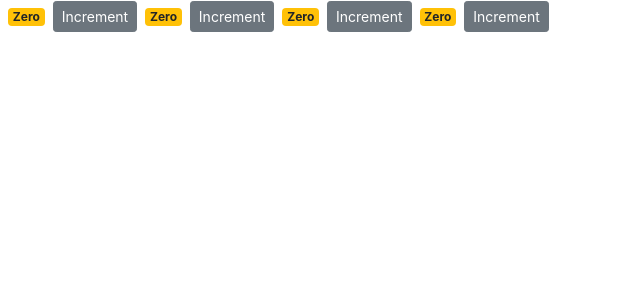
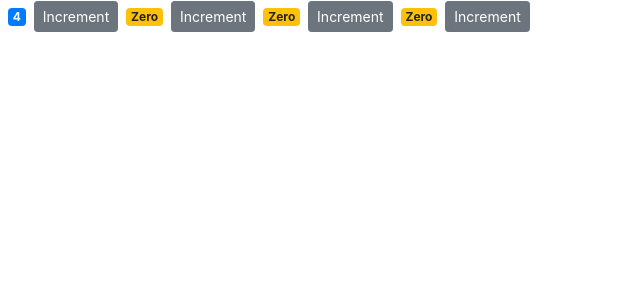
Before and after one commit to wesleyberry/counterapp, a React (Create React App) app: page / in a window 1280 px wide. Shown: the top 300 px of the page, without its empty margins (0-640 px from the left). Built offline with nearby package versions, Linux system fonts and the light colour scheme.

Commit message:
passed props

```diff
--- a/src/components/counter.jsx
+++ b/src/components/counter.jsx
@@ -2,12 +2,12 @@ import React, { Component } from 'react';
 
 class Counter extends Component {
     state = {
-        count: 0,
+        value: this.props.value
     };
 
     handleIncrement = () => {
         this.setState({
-            count: this.state.count + 1
+            value: this.state.value + 1
         });
     };
 
@@ -21,13 +21,13 @@ class Counter extends Component {
     }
 
     formatCount() {
-        const { count } = this.state;
-        return count === 0 ? 'Zero' : count;
+        const { value } = this.state;
+        return value === 0 ? 'Zero' : value;
     }
 
     getBadgeClasses() {
         let classes = "badge m-2 badge-"
-        classes += this.state.count === 0 ? 'warning' : 'primary';
+        classes += this.state.value === 0 ? 'warning' : 'primary';
         return classes;
     }
 
--- a/src/components/counters.jsx
+++ b/src/components/counters.jsx
@@ -6,7 +6,7 @@ class Counters extends Component {
         counters: [
             {
                 id: 1,
-                value: 0
+                value: 4
             },
             {
                 id: 2,
@@ -21,11 +21,14 @@ class Counters extends Component {
                 value: 0
             },
         ]
-     };
+    };
+
     render() {
         return (
         <div>
-            { this.state.counters.map(counter => <Counter key={ counter.id }/>)}
+            { this.state.counters.map(counter =>
+                <Counter key={ counter.id } value={ counter.value } />
+            )}
         </div>  );
     }
 }
```
